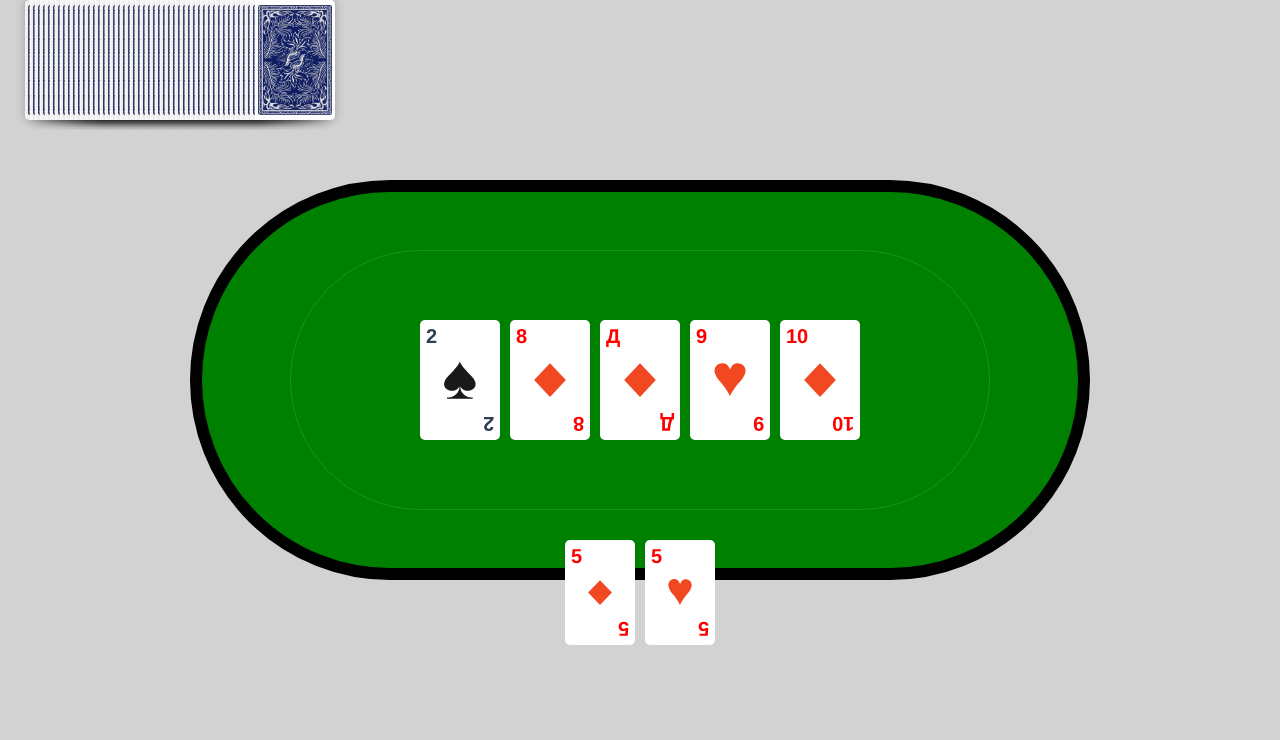
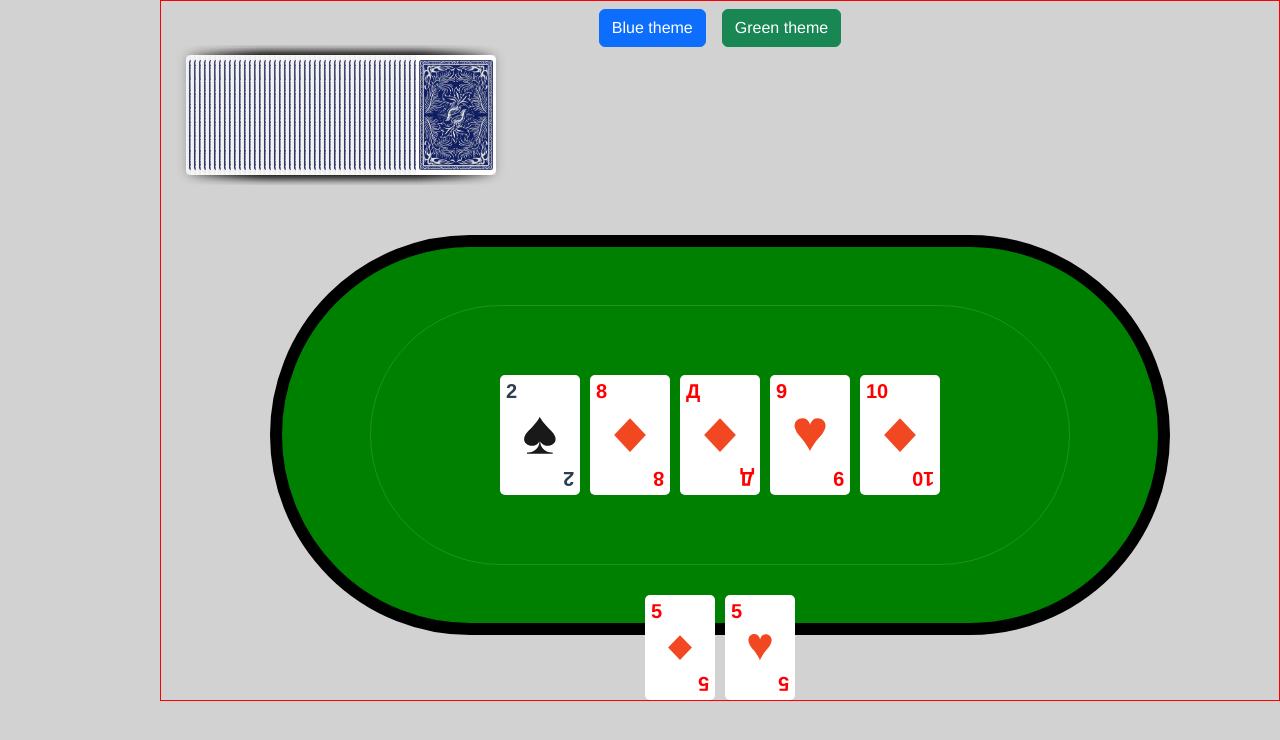
Before and after one commit to liakhim/holdem37, a Vue app: page / in a window 1280 px wide. Shown: the top 740 px of the page. Built offline with nearby package versions, Linux system fonts and the light colour scheme.

Commit message:
add sidebar module, add themw for table

```diff
--- a/src/App.vue
+++ b/src/App.vue
@@ -1,5 +1,7 @@
 <template>
-  <router-view/>
+  <div style="margin-left: 160px; border: 1px solid red">
+    <router-view/>
+  </div>
 </template>
 
 <style>
--- a/src/components/GameTable.vue
+++ b/src/components/GameTable.vue
@@ -2,15 +2,10 @@
     <div class="deck d-flex" style="margin-left: 100px">
         <FlippedCard v-for="(item, index) in getDeck" :key="item.id + index" style="margin-left: -75px"/>
     </div>
-    <div class="game-table">
+    <div class="game-table"
+         :class="{green: th === 'green', blue: th === 'blue' }">
         <div class="game-table-frame">
-            <div class="cards">
-                <CardItem v-for="(item) in getBoard"
-                          :size="'middle'"
-                          :highlight-mode-prop="false"
-                          :item-data="item"
-                          :key="item.id"/>
-            </div>
+            <slot></slot>
         </div>
     </div>
     <div class="hand-part">
@@ -19,19 +14,21 @@
                       :size="'small'"
                       :highlight-mode-prop="false"
                       :item-data="item"
-                      :key="item.id"/>
+                      :key="item.id"
+            />
         </div>
     </div>
 </template>
 <script>
     import { ref } from 'vue'
-    import { mapActions, mapGetters, mapMutations } from 'vuex'
+    import { mapGetters } from 'vuex'
     import CardItem from '@/components/CardItem.vue'
     import FlippedCard from '@/components/FlippedCard.vue'
     export default {
         name: 'Home',
         components: { CardItem, FlippedCard },
-        setup () {
+        setup (props) {
+            const th = ref(props.theme)
             const activeCards = ref([
                 { suit: 0, value: 2, location: 'inDeck', highlighted: true },
                 { suit: 1, value: 2, location: 'inDeck', highlighted: false },
@@ -39,42 +36,15 @@
                 { suit: 3, value: 2, location: 'inDeck', highlighted: false },
                 { suit: 3, value: 3, location: 'inDeck', highlighted: false },
             ]);
-            return { activeCards }
+            return { activeCards, th }
+        },
+        props: {
+          theme: {
+              default: 'green'
+          }
         },
         computed: {
             ...mapGetters('a', ['getHand', 'getDeck', 'getBoard', 'getChosenCards', 'combinationCheck'])
-        },
-        methods: {
-            ...mapActions('a', ['setDeckAction', 'test']),
-            ...mapMutations('a', ['moveToTable', 'chooseCards', 'setBoard']),
-            dealFlop () {
-                console.log('flop')
-                this.chooseCards(3)
-                for (let i = 0; i < this.getChosenCards.length; i++) {
-                    this.setBoard(this.getChosenCards[i])
-                }
-            },
-            dealRiver () {
-                console.log('river')
-                this.chooseCards(1)
-                this.setBoard(this.getChosenCards[0])
-            },
-            dealTurn () {
-                console.log('turn')
-                this.chooseCards(1)
-                this.setBoard(this.getChosenCards[0])
-            }
-        },
-        created () {
-            this.dealFlop()
-            setTimeout(() => {
-                this.dealRiver()
-            }, 1000)
-            setTimeout(() => {
-                this.dealTurn()
-            }, 2000)
-            // this.$store.dispatch('table/setDeckAction')
-            // this.setDeckAction({ id: 0, suit: 0, value: 2, location: 'inDeck', highlighted: false })
         }
     }
 </script>
@@ -84,7 +54,6 @@
         height: 400px;
         width: 900px;
         border-radius: 200px;
-        background: green;
         border: 12px solid #000000;
         .game-table-frame {
             display: flex;
@@ -102,6 +71,12 @@
             }
         }
     }
+    .game-table.green {
+        background: green;
+    }
+    .game-table.blue {
+        background: #185a9a99;
+    }
     .hand-part {
         display: flex;
         align-items: center;
--- a/src/main.js
+++ b/src/main.js
@@ -1,13 +1,7 @@
 import { createApp } from 'vue'
 import App from './App.vue'
 import router from './router'
-import { createStore } from "vuex";
-import table from "./store/modules/table";
-const store = createStore({
-    modules: {
-        a: table
-    }
-})
+import store from './store'
 
 // Install the store instance as a plugin
 createApp(App)
--- a/src/store/index.js
+++ b/src/store/index.js
@@ -1,9 +1,10 @@
-// import Vuex from 'vuex'
-// import table from "./modules/table";
-// const storeObjects = new Vuex.Store({
-//     namespaced: true,
-//     modules: {
-//         table: table
-//     }
-// });
-// export default storeObjects;
+import { createStore } from "vuex";
+import table from './modules/table'
+import sidebar from './modules/sidebar'
+const store = createStore({
+    modules: {
+        a: table,
+        s: sidebar
+    }
+})
+export default store
--- /dev/null
+++ b/src/store/modules/sidebar.js
@@ -0,0 +1,8 @@
+const sidebar = {
+    namespaced: true,
+    state: () => ({}),
+    getters: {},
+    mutations: {},
+    actions: {}
+}
+export default sidebar
--- a/src/views/Home.vue
+++ b/src/views/Home.vue
@@ -1,18 +1,73 @@
 <template>
   <div class="home">
-    <GameTable/>
+    <div class="p-2">
+      <button @click="theme = 'blue'"
+              class="btn btn-primary mx-2">Blue theme</button>
+      <button @click="theme = 'green'"
+              class="btn btn-success mx-2">Green theme</button>
+    </div>
+    <GameTable :theme="theme"
+               :key="theme">
+      <div class="cards">
+        <CardItem v-for="(item) in getBoard"
+                  :size="'middle'"
+                  :highlight-mode-prop="false"
+                  :item-data="item"
+                  :key="item.id"
+        />
+      </div>
+    </GameTable>
   </div>
 </template>
 
 <script>
-// @ is an alias to /src
-//  import HelloWorld from '@/components/HelloWorld.vue'
 import GameTable from '@/components/GameTable.vue'
+import CardItem from '../components/CardItem'
+import { mapActions, mapGetters, mapMutations } from 'vuex'
 export default {
   name: 'Home',
   components: {
-    // HelloWorld,
-    GameTable
+    GameTable,
+    CardItem
+  },
+  data () {
+    return {
+      theme: 'green'
+    }
+  },
+  computed: {
+    ...mapGetters('a', ['getHand', 'getDeck', 'getBoard', 'getChosenCards', 'combinationCheck'])
+  },
+  methods: {
+    ...mapActions('a', ['setDeckAction', 'test']),
+    ...mapMutations('a', ['moveToTable', 'chooseCards', 'setBoard']),
+    dealFlop () {
+      this.chooseCards(3)
+      for (let i = 0; i < this.getChosenCards.length; i++) {
+        this.setBoard(this.getChosenCards[i])
+      }
+    },
+    dealRiver () {
+      console.log('river')
+      this.chooseCards(1)
+      this.setBoard(this.getChosenCards[0])
+    },
+    dealTurn () {
+      console.log('turn')
+      this.chooseCards(1)
+      this.setBoard(this.getChosenCards[0])
+    }
+  },
+  created () {
+    this.dealFlop()
+    setTimeout(() => {
+      this.dealRiver()
+    }, 1000)
+    setTimeout(() => {
+      this.dealTurn()
+    }, 2000)
+    // this.$store.dispatch('table/setDeckAction')
+    // this.setDeckAction({ id: 0, suit: 0, value: 2, location: 'inDeck', highlighted: false })
   }
 }
 </script>
```
